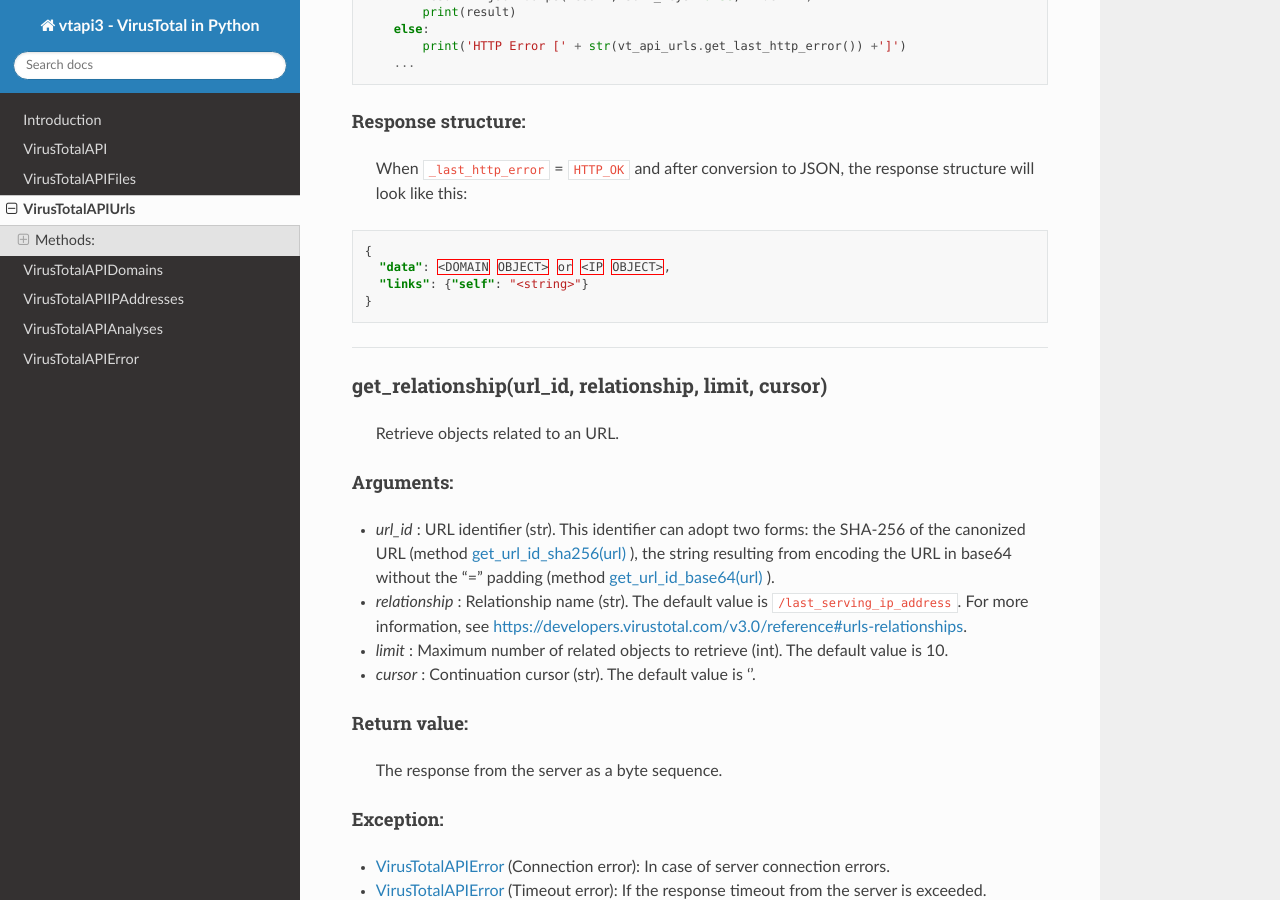
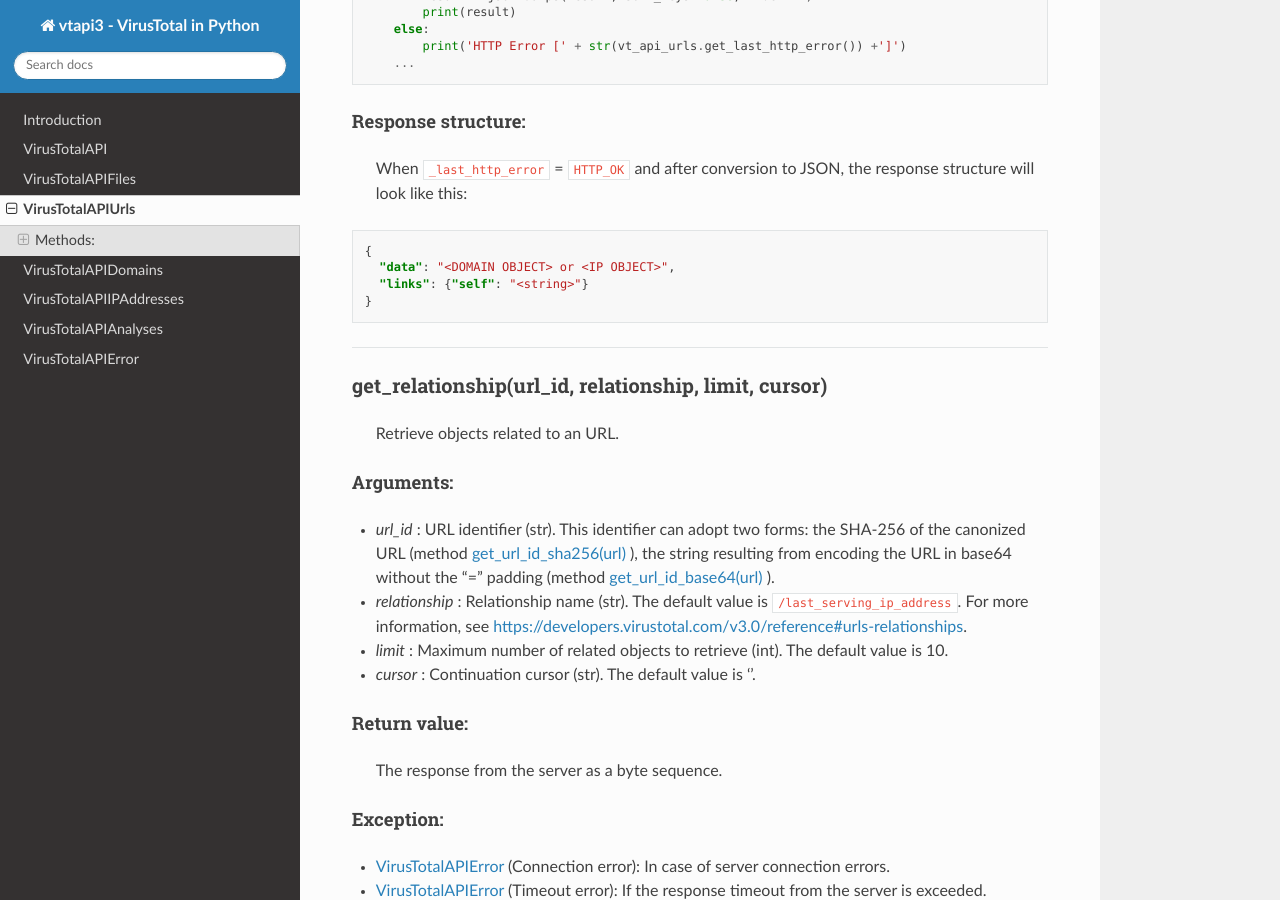
Before and after one commit to drobotun/virustotalapi3, a Sphinx documentation site: the page built from docs/source/url_class.rst, in a window 1280 px wide and 900 px high, scrolled down 8671 px. Built offline with Sphinx 7.4.7 and the Read the Docs theme 2.0.0, drawn with Linux system fonts in a browser that asks for light colours; some of the changed text lies outside the part shown.

Commit message:
Fixed docs

```diff
--- a/docs/source/url_class.rst
+++ b/docs/source/url_class.rst
@@ -158,7 +158,7 @@
 .. code-block:: json
 
    {
-     "data": <URL OBJECT>
+     "data": "<URL OBJECT>"
    }
 
 ----
@@ -436,7 +436,7 @@
 .. code-block:: json
 
    {
-     "data": <DOMAIN OBJECT> or <IP OBJECT>,
+     "data": "<DOMAIN OBJECT> or <IP OBJECT>",
      "links": {"self": "<string>"}
    }
 
```
